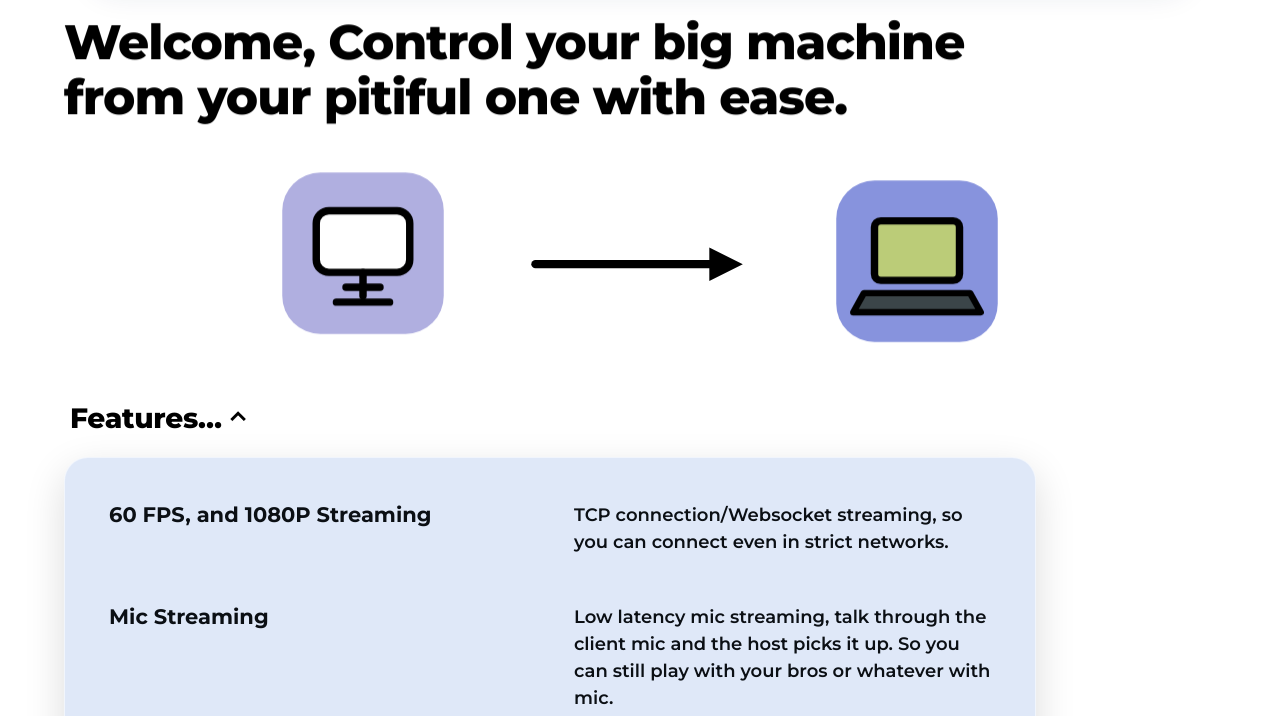
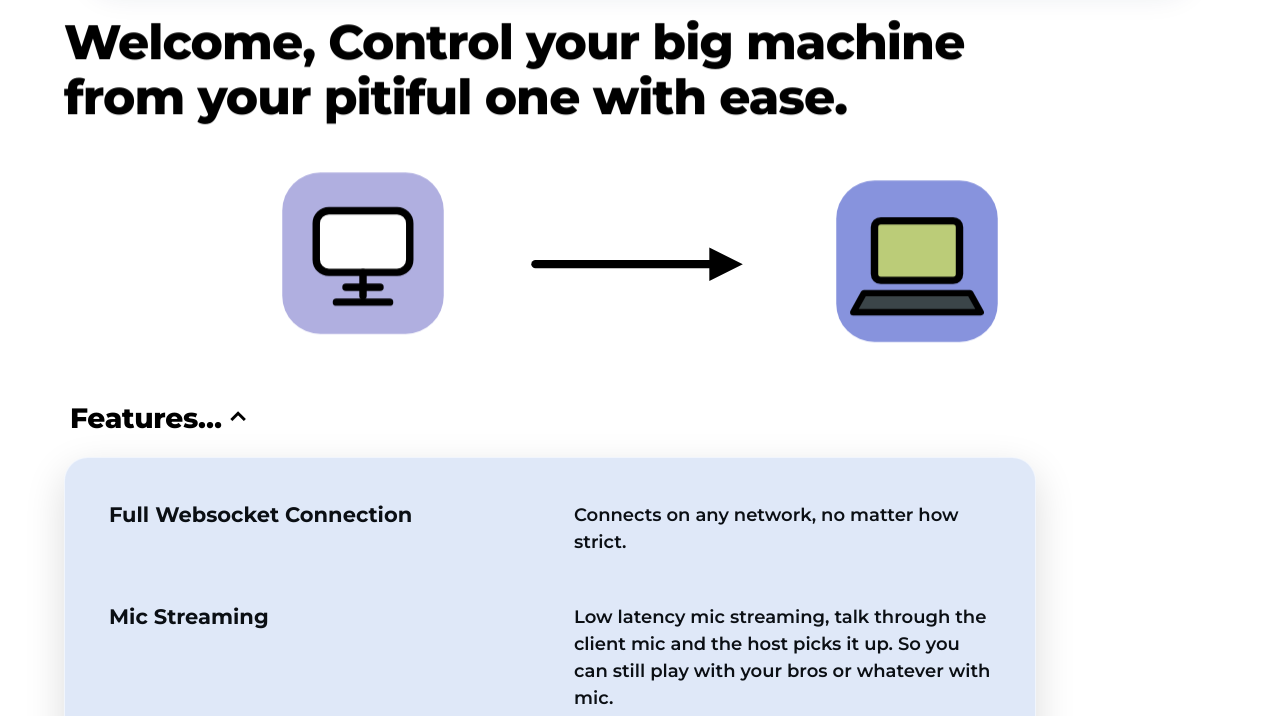
Before and after one commit to pantsshart238-wq/ClankerDesk, a website: page public/index.html in a window 1280 px wide. Shown: the part 84-800 px from the top of the page. Drawn offline with Linux system fonts and the light colour scheme; no server answers.

Commit message:
Features: Full Websocket Connection
Drops the stale 'TCP connection' wording -- the TCP relay was replaced by
WebSocket long ago (that is what lets it pass strict networks at all), so
the line promised something the code stopped doing.

```diff
--- a/public/index.html
+++ b/public/index.html
@@ -117,8 +117,8 @@
       Features… <span class="chev" aria-hidden="true"></span>
     </button>
     <div id="featuresBody" class="feature-card">
-      <p class="f-title">60 FPS, and 1080P Streaming</p>
-      <p class="f-body">TCP connection/Websocket streaming, so you can connect even in strict networks.</p>
+      <p class="f-title">Full Websocket Connection</p>
+      <p class="f-body">Connects on any network, no matter how strict.</p>
       <p class="f-title">Mic Streaming</p>
       <p class="f-body">Low latency mic streaming, talk through the client mic and the host picks it up. So you can still play with your bros or whatever with mic.</p>
       <p class="f-title">Complete Plug n' Play</p>
```
Also changed, not shown: 4 other files.
